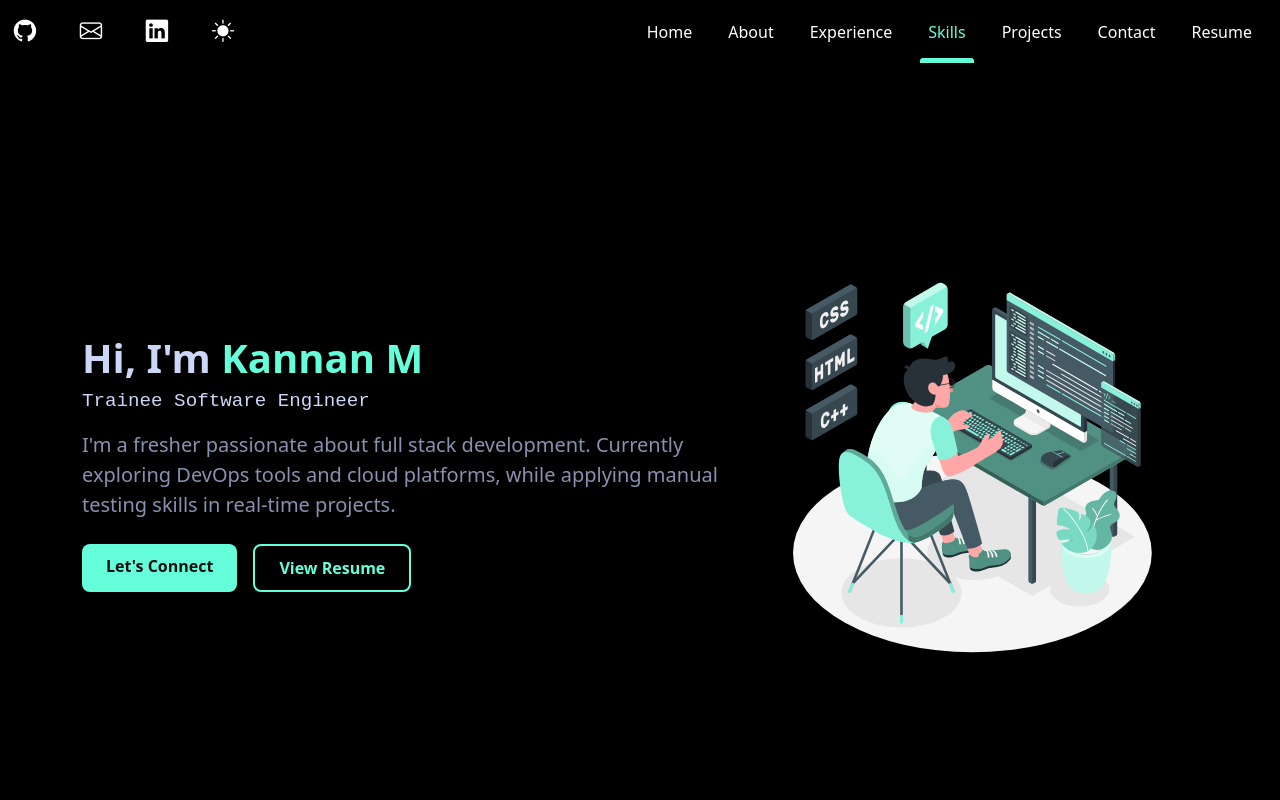
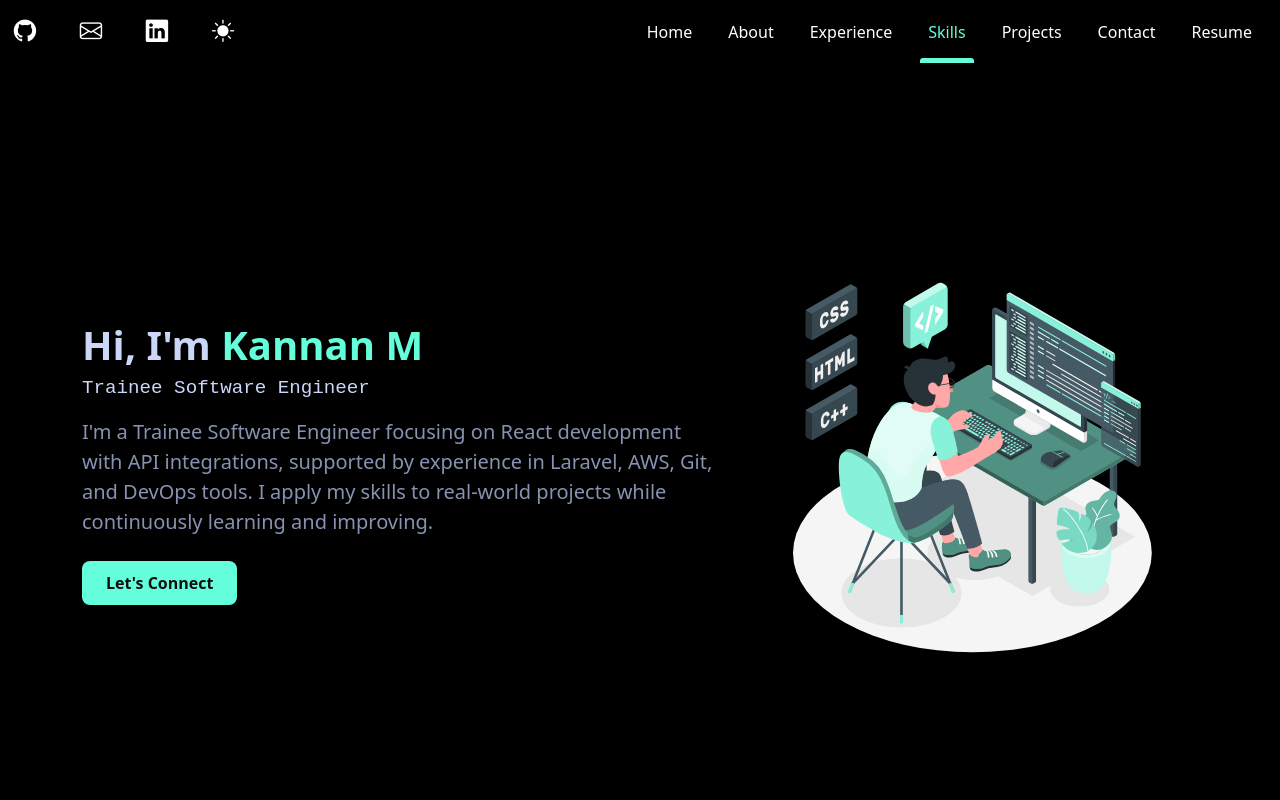
Before and after one commit to Kannan-24/Kannan, a React (Vite) app: page / in a window 1280 px wide. Shown: the top 800 px of the page. Built offline with nearby package versions, Linux system fonts and the light colour scheme.

Commit message:
feat: Update roles in HeroSection and enhance introductory text

```diff
--- a/src/components/hero.jsx
+++ b/src/components/hero.jsx
@@ -2,7 +2,7 @@ import React, { useState, useEffect } from "react";
 import Illustration from "../assets/illustration.svg";
 import { useTheme } from "../context/ThemeContext";
 
-const roles = ["Trainee Software Engineer"];
+const roles = ["Trainee Software Engineer", "Laravel Developer", "React Developer"];
 
 const HeroSection = () => {
   const { theme, colors } = useTheme();
@@ -45,21 +45,14 @@ const HeroSection = () => {
               {currentText || "\u00A0"}
             </h3>
             <p className="lead mb-4" style={{ color: colors.textSecondary }}>
-              I'm a fresher passionate about full stack development. Currently
-              exploring DevOps tools and cloud platforms, while applying manual
-              testing skills in real-time projects.
+              I'm a Trainee Software Engineer focusing on React development with
+              API integrations, supported by experience in Laravel, AWS, Git,
+              and DevOps tools. I apply my skills to real-world projects while
+              continuously learning and improving.
             </p>
             <div className="d-flex gap-3 flex-wrap">
               <a href="#contact" className="btn btn-accent">
                 Let's Connect
-              </a>
-              <a
-                href="/Kannan_Resume.pdf"
-                className="btn btn-outline-accent"
-                target="_blank"
-                rel="noopener noreferrer"
-              >
-                View Resume
               </a>
             </div>
           </div>
```
Also changed, not shown: src/assets/Kannan.png.
